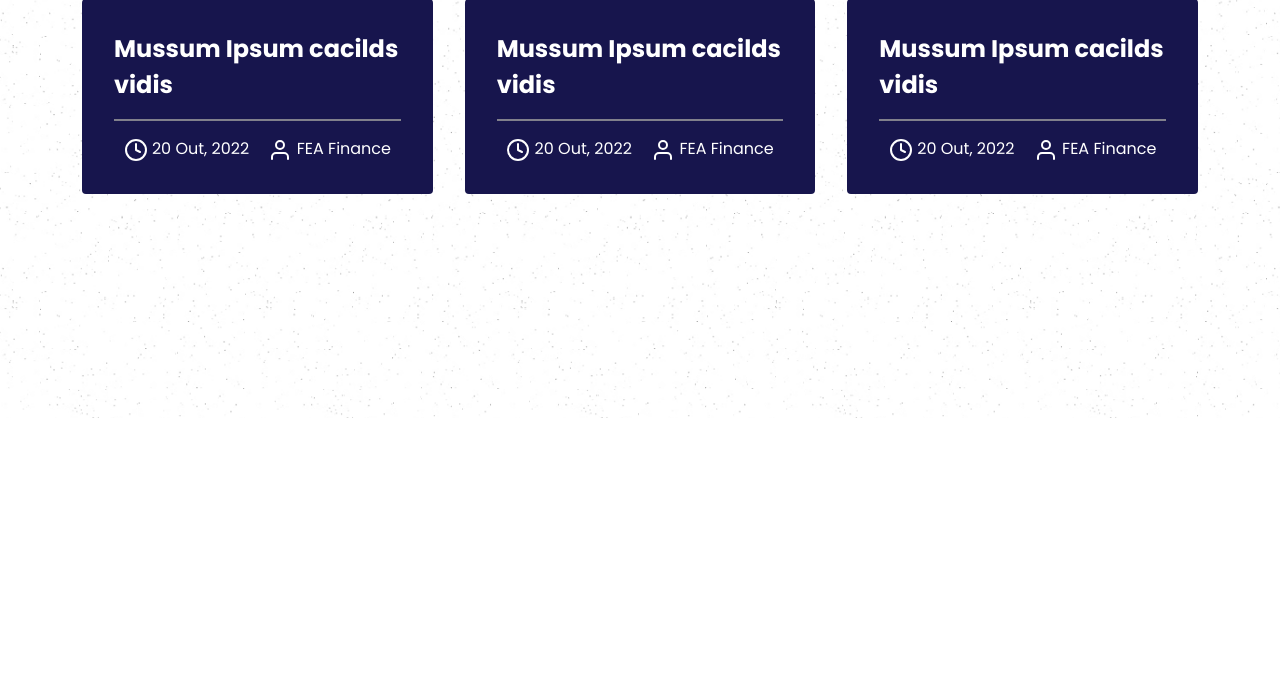
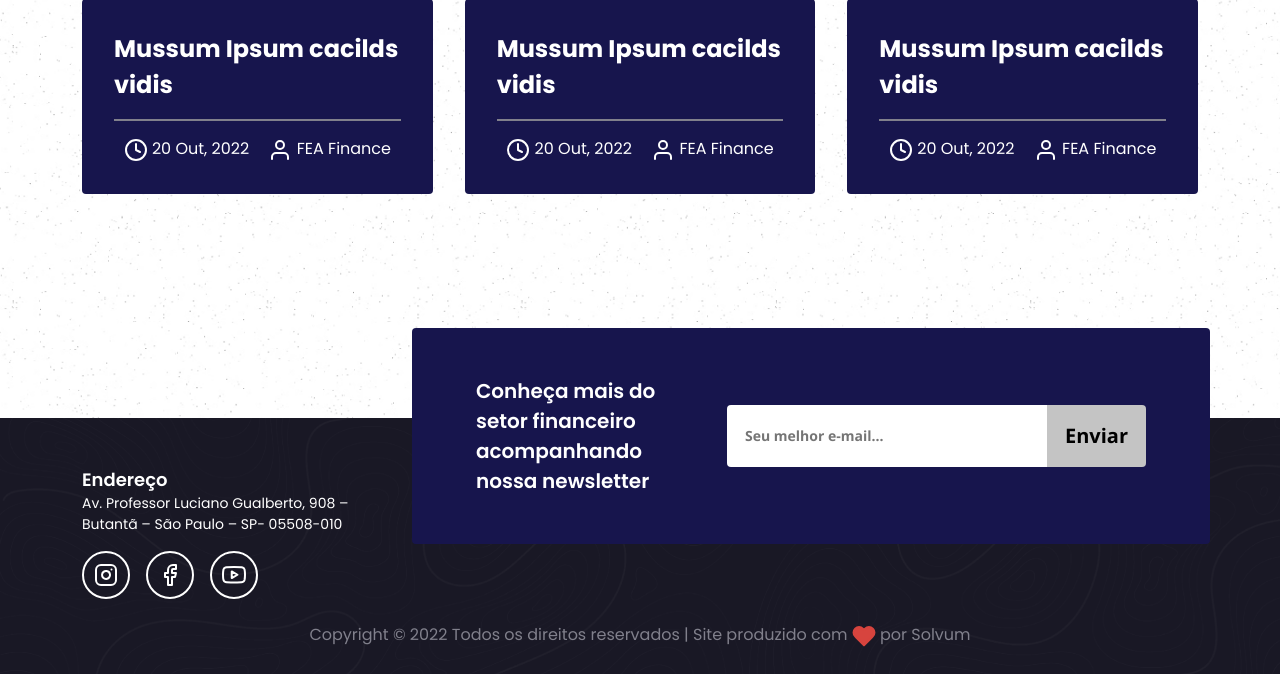
Before and after one commit to prmacedo/FEA, a PHP site: page / in a window 1280 px wide; the page is wider, and only the part inside the window is pictured. Shown: the part 3767-4441 px from the top of that part. Before the commit the page ends 4185 px from the top of that part, so only its background shows below. Run offline with PHP 8.4, Linux system fonts and the light colour scheme.

Commit message:
add footer

```diff
--- a/css/global.css
+++ b/css/global.css
@@ -6,11 +6,13 @@
   --primary-blue: #17154D;
   --primary-blue-hover: #0b0a36;;
   --secondary-blue: #354ECC;
+  --dark-blue: #191825;
 
   --white: #FFFFFF;
   --black: #000000;
   --gray: #C4C4C4;
   --black-shadow: rgba(0, 0, 0, 0.25);
+  --red: #D7443E;
 }
 
 * {
--- a/css/index.css
+++ b/css/index.css
@@ -324,6 +324,144 @@
   stroke: var(--text-white);
 }
 
+/* Footer */
+footer {
+  background-color: var(--dark-blue);
+  background-image: url('../assets/img/footer.png');
+  background-repeat: no-repeat;
+  background-size: cover;
+
+  height: 16rem;
+}
+
+footer .left-footer p {
+  color: var(--text-white);
+}
+
+footer .left-footer p:first-of-type {
+  padding-top: 3rem;
+  font-weight: 600;
+  font-size: 1.125rem;
+  margin: 0;
+}
+
+footer .left-footer p#address {
+  font-size: 0.875rem;
+  max-width: 17.5rem;
+}
+
+footer #solvum {
+  color: var(--text-secondary);
+}
+
+footer #solvum svg {
+  stroke: var(--red);
+  fill: var(--red);
+}
+
+footer #social {
+  display: flex;
+  gap: 1rem;
+  align-items: center;
+}
+
+footer #social span {
+  width: 3rem;
+  height: 3rem;
+  border: 2px solid var(--white);
+  border-radius: 50%;
+  padding: 0.5rem;
+
+  display: flex;
+  align-items: center;
+  justify-content: center;
+
+  cursor: pointer;
+  transition: background-color 0.3s;
+}
+
+footer #social svg {
+  stroke: var(--white);
+  transition: stroke 0.3s;
+}
+
+footer #social span:hover {
+  background-color: var(--white);
+}
+
+footer #social span:hover svg {
+  stroke: var(--primary-blue);
+}
+
+footer .right-side {
+  display: flex;
+  gap: 2.5rem;
+
+  position: absolute;
+  top: -50%;
+  left: 30%;
+
+  background-color: var(--primary-blue);
+  padding: 3rem 4rem;
+
+  border-radius: 0.25rem;
+}
+
+footer .right-side div,
+footer .right-side form,
+footer .right-side input {
+  width: 100%;
+}
+
+footer .right-side p {
+  color: var(--text-white);
+  font-size: 1.5rem;
+  font-weight: 600;
+  max-width: 23ch;
+  margin: 0;
+}
+
+footer .right-side form {
+  font-family: 'Open Sans', sans-serif;
+  font-weight: bold;
+}
+
+footer .right-side input {
+  padding: 1rem 1.125rem;
+  font-size: 0.875rem;
+  color: var(--black);
+
+  width: 20rem;
+
+  border: none;
+  border-radius: 0.25rem 0 0 0.25rem;
+}
+
+footer .right-side button {
+  border-radius: 0 0.25rem 0.25rem 0;
+
+  background-color: var(--gray);
+  color: var(--black);
+
+  height: 100%;
+  padding: 1rem 1.125rem;
+
+  border: none;
+
+  font-size: 1.25rem;
+
+  transition: background-color 0.3s, color 0.3s;
+}
+
+footer .right-side button:hover {
+  background-color: var(--text-secondary);
+  color: var(--white);
+}
+
+footer > .container {
+  position: relative;
+}
+
 /* Responsivo */
 @media (max-width: 992px) {
   #banner {
@@ -395,3 +533,59 @@
     grid-template-columns: 1fr;
   }
 }
+
+@media (max-width: 1399.98px) {
+  footer .right-side p {
+    font-size: 1.25rem;
+  }
+}
+
+@media (max-width: 1199.98px) {
+  footer .right-side {
+    flex-direction: column;
+    left: 40%;
+  }
+
+  footer .right-side p {
+    max-width: 100%;
+  }
+
+  footer .right-side input {
+    width: 100%;
+  }
+}
+
+@media (max-width: 991.98px) {
+  footer {
+    margin-top: 5rem;
+  }
+
+  footer .left-footer p#address {
+    max-width: 100%;
+  }
+
+  footer .right-side {
+    top: -170%;
+    left: 0;
+
+    width: 100%;
+  }
+}
+
+
+@media (max-width: 767.98px) {
+  footer {
+    margin-top: 5rem;
+  }
+
+  footer .left-footer p#address {
+    max-width: 100%;
+  }
+
+  footer .right-side {
+    top: -150%;
+    left: 0;
+
+    width: 100%;
+  }
+}
--- a/index.php
+++ b/index.php
@@ -13,7 +13,7 @@
   <!-- Fontes -->
   <link rel="preconnect" href="https://fonts.googleapis.com">
   <link rel="preconnect" href="https://fonts.gstatic.com" crossorigin>
-  <link href="https://fonts.googleapis.com/css2?family=Poppins:wght@400;500;600;700;800&display=swap" rel="stylesheet">
+  <link href="https://fonts.googleapis.com/css2?family=Open+Sans:wght@700&family=Poppins:wght@400;500;600;700;800&display=swap" rel="stylesheet">
 
   <!-- Hover CSS -->
   <link href="css/hover-min.css" rel="stylesheet">
@@ -225,8 +225,36 @@
 
       </div>
     </div>
+  </main>
 
-  </main>
+  <footer>
+    <div class="container">
+      <div class="left-footer">
+        <p>Endereço</p>
+        <p id="address">Av. Professor Luciano Gualberto, 908 – Butantã – São Paulo – SP-  05508-010</p>
+
+        <div id="social">
+          <span><a href="https://instagram.com/feafinance?igshid=YmMyMTA2M2Y=" target="_blank" rel="noopener noreferrer"><i data-feather="instagram"></a></i></span>
+          <span><a href="https://m.facebook.com/FeaFinance" target="_blank" rel="noopener noreferrer"><i data-feather="facebook"></a></i></span>
+          <span><a href="https://youtube.com/channel/UC2wvCceuqHxOJQbMiHlwBvw" target="_blank" rel="noopener noreferrer"><i data-feather="youtube"></a></i></span>
+        </div>
+      </div>
+
+      <div class="right-side">
+        <p>Conheça mais do setor financeiro acompanhando nossa newsletter</p>
+
+        <div class="d-flex align-items-center">
+          <form class="d-flex" action="" method="post">
+            <input type="email" name="email" id="email" placeholder="Seu melhor e-mail..." />
+            <button type="submit">Enviar</button>
+          </form>
+        </div>
+      </div>
+    </div>
+    <div class="text-center mt-4">
+      <span id="solvum">Copyright © 2022 Todos os direitos reservados | Site produzido com <i data-feather="heart"></i> por Solvum </span>
+    </div>
+  </footer>
 
   <script src="https://cdn.jsdelivr.net/npm/bootstrap@5.1.3/dist/js/bootstrap.bundle.min.js" integrity="sha384-ka7Sk0Gln4gmtz2MlQnikT1wXgYsOg+OMhuP+IlRH9sENBO0LRn5q+8nbTov4+1p" crossorigin="anonymous"></script>
   <script src="https://cdn.jsdelivr.net/npm/feather-icons/dist/feather.min.js"></script>
```
